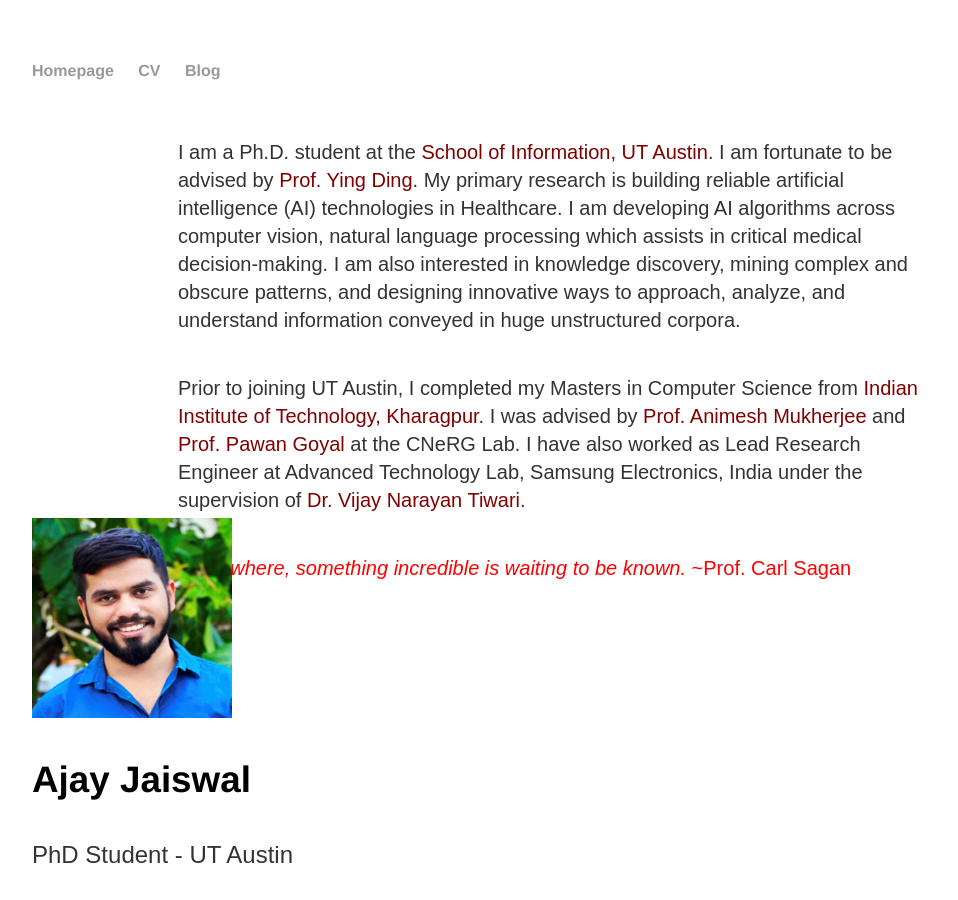
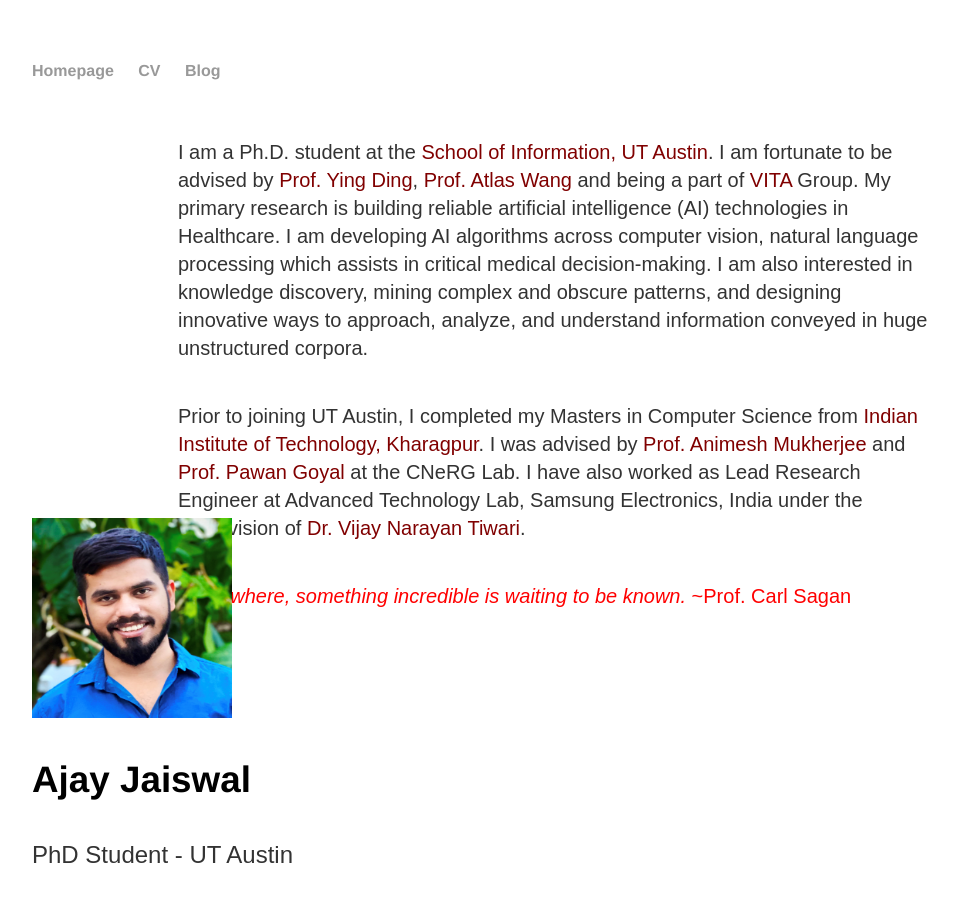
Before and after one commit to Ajay1994/ajay1994.github.io, a Jekyll site: the page built from index.html, in a window 1280 px wide and 900 px high. Shown: the whole window, without its empty margins (160-1118 px from the left). Built offline with Jekyll 4.4.1, drawn with Linux system fonts in a browser that asks for light colours.

Commit message:
Update index.html

```diff
--- a/index.html
+++ b/index.html
@@ -8,7 +8,9 @@
 				<p style="font-size:20px;display: inline-block;">I am a Ph.D. student at the
 					<a href = "https://www.ischool.utexas.edu/" style="color:#800000">
 					School of Information, UT Austin</a>. I am fortunate to be advised by
-					<a href = "https://yingding.ischool.utexas.edu/" style="color:#800000">Prof. Ying Ding</a>.
+					<a href = "https://yingding.ischool.utexas.edu/" style="color:#800000">Prof. Ying Ding</a>,
+					<a href = "https://www.ece.utexas.edu/people/faculty/atlas-wang" style="color:#800000">Prof. Atlas Wang</a> and being a part of
+					<a href = "https://vita-group.github.io/" style="color:#800000">VITA</a> Group.
 					My primary research is building reliable artificial intelligence (AI) technologies in Healthcare. I am developing AI algorithms
 					across computer vision, natural language processing which assists in critical medical decision-making. I am also interested in
 					knowledge discovery, mining complex and obscure patterns, and designing innovative ways to approach, analyze, and understand
```
